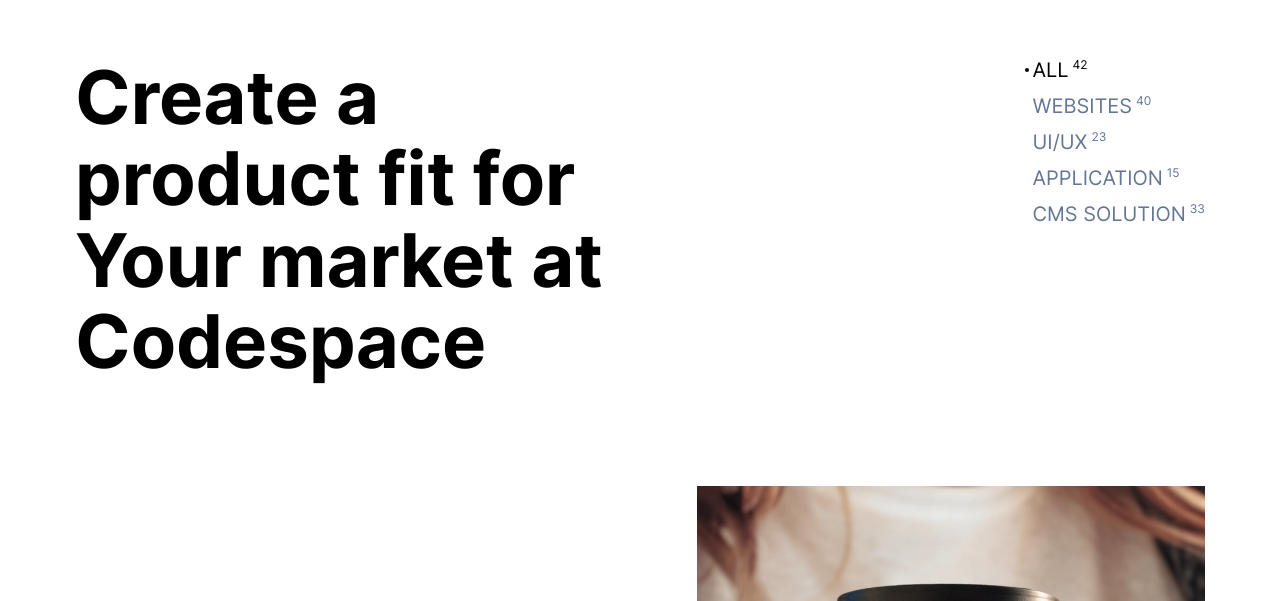
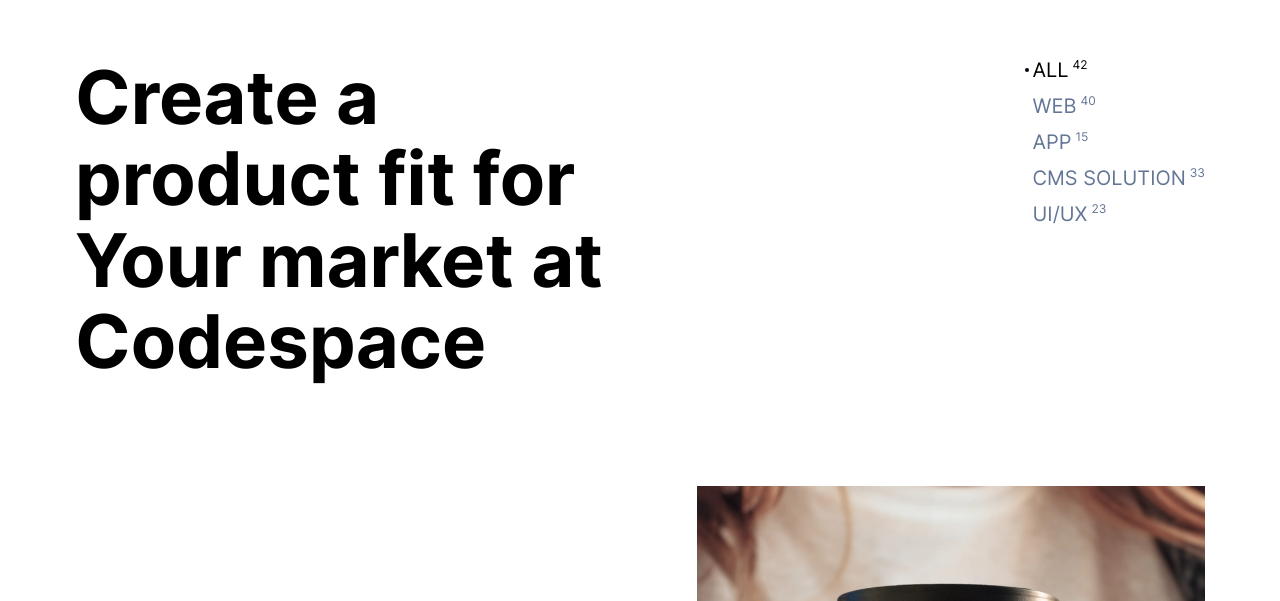
Before and after one commit to seonghojung/codespace_renewal, a Next.js app: page /en/project in a window 1280 px wide. Shown: the part 199-800 px from the top of the page. Built offline with nearby package versions, Linux system fonts and the light colour scheme; a web font is replaced by a local one.

Commit message:
카테고리 이름 및 순서변경

```diff
--- a/app/[locale]/project/Project.tsx
+++ b/app/[locale]/project/Project.tsx
@@ -66,20 +66,14 @@
               <CategoryList onClick={() => filterByCategory("Web")} selected={selectedCategory === "Web"}>
                 {selectedCategory === "Web" && <SelectDot />}
                 <h2>
-                  WEBSITES
+                  WEB
                   <CategoryCount>{WEB_ORDER.length}</CategoryCount>
-                </h2>
-              </CategoryList>
-              <CategoryList onClick={() => filterByCategory("UI/UX")} selected={selectedCategory === "UI/UX"}>
-                {selectedCategory === "UI/UX" && <SelectDot />}
-                <h2>
-                  UI/UX<CategoryCount>{UIUX_ORDER.length}</CategoryCount>
                 </h2>
               </CategoryList>
               <CategoryList onClick={() => filterByCategory("App")} selected={selectedCategory === "App"}>
                 {selectedCategory === "App" && <SelectDot />}
                 <h2>
-                  APPLICATION<CategoryCount>{APP_ORDER.length}</CategoryCount>
+                  APP<CategoryCount>{APP_ORDER.length}</CategoryCount>
                 </h2>
               </CategoryList>
               <CategoryList onClick={() => filterByCategory("CMS")} selected={selectedCategory === "CMS"}>
@@ -87,6 +81,12 @@
                 <h2>
                   CMS SOLUTION
                   <CategoryCount>{CMS_ORDER.length}</CategoryCount>
+                </h2>
+              </CategoryList>
+              <CategoryList onClick={() => filterByCategory("UI/UX")} selected={selectedCategory === "UI/UX"}>
+                {selectedCategory === "UI/UX" && <SelectDot />}
+                <h2>
+                  UI/UX<CategoryCount>{UIUX_ORDER.length}</CategoryCount>
                 </h2>
               </CategoryList>
             </CategoryListWrap>
```
